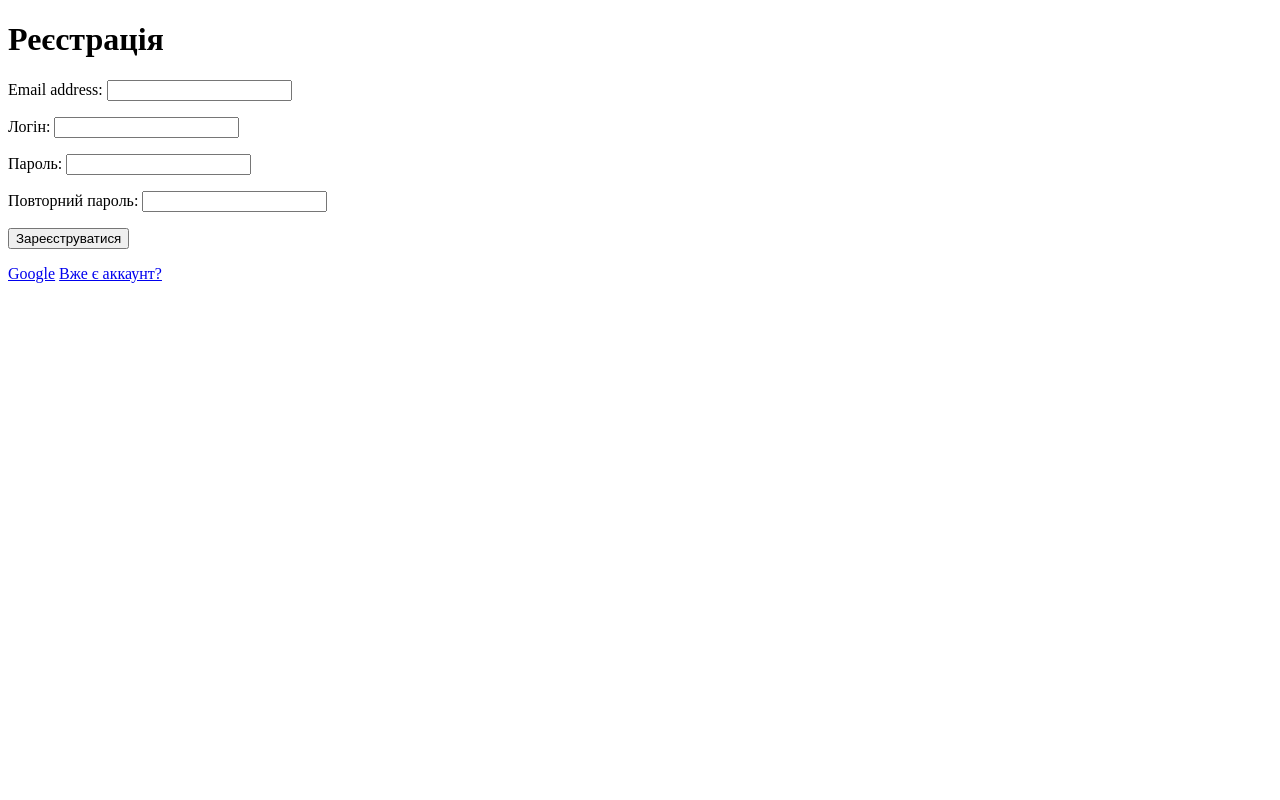
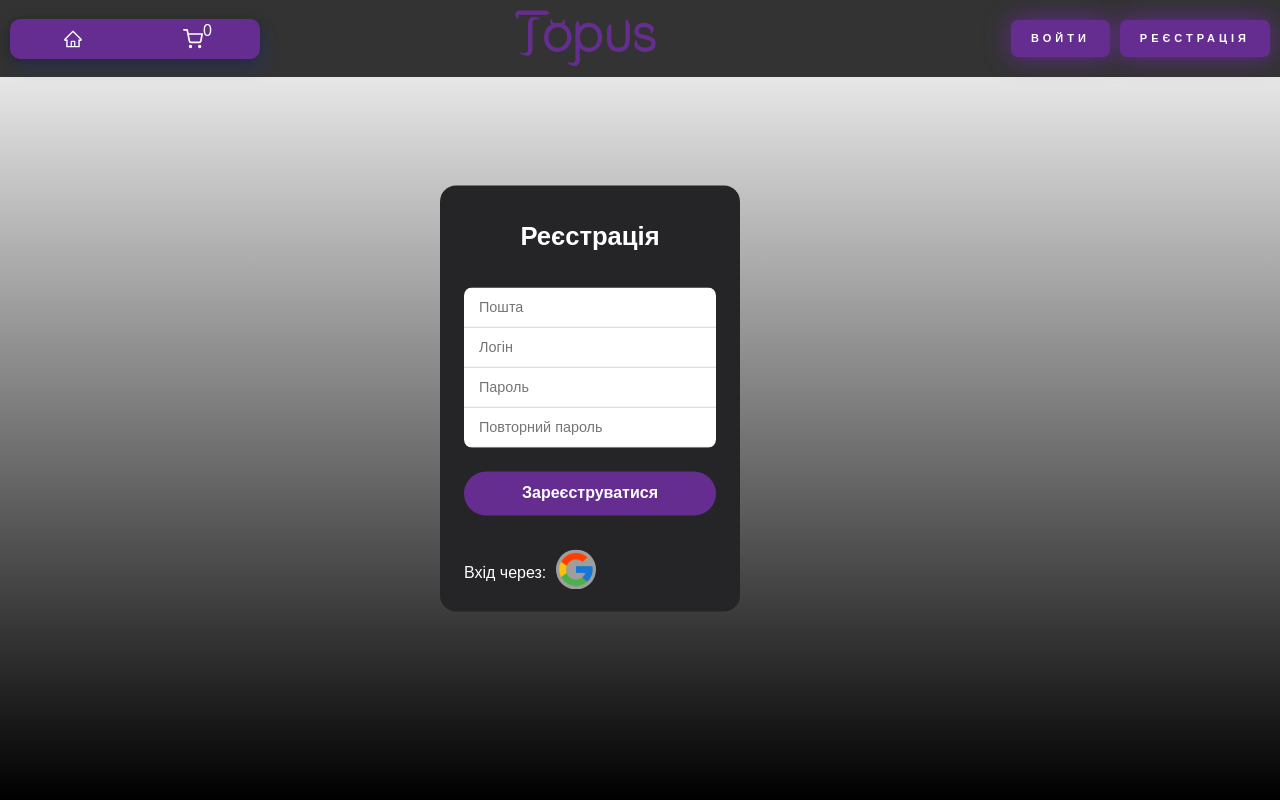
Before and after one commit to ZHMESHNECK/TOPUS-shop, a Django app: page /api/registration/ in a window 1280 px wide. Run offline with Django 4.2, Linux system fonts and the light colour scheme; parts of the project's set-up code (start-up, migrations or seed data) failed here and were passed over; some libraries are stand-ins or nearby versions; grey boxes are pictures that could not be loaded.

Commit message:
fix login/reg page + page 404

```diff
--- a/TOPUS/settings.py
+++ b/TOPUS/settings.py
@@ -54,7 +54,6 @@ INSTALLED_APPS = [
     'social_django',
     'debug_toolbar',
     'rest_framework_simplejwt',
-    'crispy_forms',
     'phonenumber_field',
 
     'products',
@@ -242,8 +241,6 @@ EMAIL_HOST_USER = env('EMAIL_USER')
 EMAIL_HOST_PASSWORD = env('EMAIL_PASS')
 EMAIL_USE_TLS = True
 
-CRISPY_TEMPLATE_PACK = 'bootstrap4'
-
 LOGIN_REDIRECT_URL = '/'
 LOGOUT_REDIRECT_URL = '/'
 
--- a/cart/views.py
+++ b/cart/views.py
@@ -15,7 +15,6 @@ class CartAPI(APIView):
     """
     Single API to handle cart operations
     """
-    permission_classes = [IsAuthenticated]
     authentication_classes = [SessionAuthentication]
     renderer_classes = (renderers.JSONRenderer, renderers.TemplateHTMLRenderer)
 
--- a/products/templates/base.html
+++ b/products/templates/base.html
@@ -27,7 +27,6 @@
             </a>
 
 
-
             <a href="{% url 'cart' %}" class="button">
                 <svg xmlns="http://www.w3.org/2000/svg" width="1em" height="1em" stroke-linejoin="round"
                     stroke-linecap="round" viewBox="0 0 24 24" stroke-width="2" fill="none" stroke="currentColor"
@@ -35,9 +34,8 @@
                     <circle r="1" cy="21" cx="9"></circle>
                     <circle r="1" cy="21" cx="20"></circle>
                     <path d="M1 1h4l2.68 13.39a2 2 0 0 0 2 1.61h9.72a2 2 0 0 0 2-1.61L23 6H6"></path>
-                </svg>
+                </svg><p id="num_of_cart">{% show_count_cart request %}</p>
             </a>
-
         </div>
 
 
--- a/products/urls.py
+++ b/products/urls.py
@@ -1,7 +1,7 @@
 from rest_framework.routers import SimpleRouter
 from django.conf.urls.static import static
 from django.conf import settings
-from relations.utils import favourite_rel
+from relations.utils import favourite_rel, render_404
 from relations.views import main
 from products.views import ClothviewSet, GamingViewSet, HomeViewSet
 
@@ -15,7 +15,8 @@ router.register(r'for_home', HomeViewSet, basename='home')
 
 urlpatterns = [
     path('', main, name='home'),
-    path('add_to_fav/<int:pk>', favourite_rel, name='add_to_fav')
+    path('add_to_fav/<int:pk>', favourite_rel, name='add_to_fav'),
+    path('404', render_404, name='404')
 ] + static(settings.MEDIA_URL, document_root=settings.MEDIA_ROOT)
 
 
--- a/relations/utils.py
+++ b/relations/utils.py
@@ -1,4 +1,4 @@
-from django.shortcuts import get_object_or_404, redirect
+from django.shortcuts import get_object_or_404, redirect, render
 from django.contrib import messages
 from relations.models import Relation
 from relations.forms import AnswerForm, RelationForm
@@ -148,3 +148,7 @@ def favourite_rel(request, pk):
             item.in_liked.add(request.user)
         return redirect(request.META.get('HTTP_REFERER', '/'))
     return redirect('login')
+
+
+def render_404(request):
+    return render(request, '404.html', status=404)
--- a/static/css/base.css
+++ b/static/css/base.css
@@ -1,12 +1,13 @@
-html, body {
+html,
+body {
     height: 100%;
     margin: 0;
-    padding: 0;}
+    padding: 0;
+}
 
 
 body {
     font-family: Arial, sans-serif;
-
     background-color: aliceblue;
     background-repeat: no-repeat;
     background-size: cover;
@@ -17,6 +18,9 @@ body {
     list-style: none;
     padding: 10px;
     margin: 0px;
+}
+a {
+    text-decoration: none;
 }
 
 header {
@@ -58,7 +62,7 @@ header {
         0 0 25px rgb(162, 56, 242),
         0 0 50px rgb(162, 56, 242),
         0 0 100px rgb(162, 56, 242);
-    cursor:pointer;
+    cursor: pointer;
     color: #fff;
 }
 
--- /dev/null
+++ b/static/css/style_reg.css
@@ -0,0 +1,316 @@
+html,
+body {
+    height: 100%;
+    margin: 0;
+    padding: 0;
+}
+
+.mains {
+    position: absolute;
+    top: 50%;
+    left: 50%;
+    width: 400px;
+    /* padding: 40px; */
+    margin: 20px auto;
+    transform: translate(-50%, -55%);
+    /* background: rgba(0, 0, 0, .9); */
+    box-sizing: border-box;
+    /* box-shadow: 0 15px 25px rgba(0, 0, 0, .6); */
+    /* border-radius: 10px; */
+}
+
+body {
+    font-family: Arial, sans-serif;
+    background: linear-gradient(to bottom, #ffffff, #000000);
+    background-repeat: no-repeat;
+    background-size: cover;
+}
+
+
+
+
+.form-box {
+    max-width: 300px;
+    background: #252426;
+    overflow: hidden;
+    border-radius: 16px;
+    color: #fff;
+}
+
+.form {
+    position: relative;
+    display: flex;
+    flex-direction: column;
+    padding: 32px 24px 24px;
+    gap: 16px;
+    text-align: center;
+}
+
+/*Form text*/
+.title {
+    font-weight: bold;
+    font-size: 1.6rem;
+    color: white;
+}
+
+
+.subtitle {
+    font-size: 1rem;
+    color: white;
+}
+
+.login-link {
+    color: red;
+    text-decoration: none;
+}
+
+
+
+
+
+
+
+
+
+/*Inputs box*/
+.form-container {
+    overflow: hidden;
+    border-radius: 8px;
+    background-color: #252426;
+    margin: 1rem 0 .5rem;
+    width: 100%;
+}
+
+.input {
+    background: white;
+    border: 0;
+    outline: 0;
+    height: 40px;
+    width: 100%;
+    border-bottom: 1px solid #eee;
+    font-size: .9rem;
+    padding: 8px 15px;
+}
+
+.form-section {
+    padding: 16px;
+    font-size: .85rem;
+    background-color: #252426;
+    box-shadow: rgb(0 0 0 / 8%) 0 -1px;
+}
+
+.form-section a {
+    font-weight: bold;
+    color: #662D91;
+    transition: color .3s ease;
+    text-decoration: none;
+}
+
+.form-section a:hover {
+    color: #662D91;
+    text-decoration: underline;
+
+}
+
+/*Button*/
+.form button {
+    background-color: #662D91;
+    color: #fff;
+    border: 0;
+    border-radius: 24px;
+    padding: 10px 16px;
+    font-size: 1rem;
+    font-weight: 600;
+    cursor: pointer;
+    transition: background-color .3s ease;
+}
+
+.form button:hover {
+    background-color: #421c5e;
+}
+
+.ul {
+    list-style: none;
+    padding: 10px;
+    margin: 0px;
+}
+
+header {
+    background-color: #333;
+    color: #fff;
+    display: flex;
+    justify-content: space-between;
+    align-items: center;
+    padding: 10px 20px;
+}
+
+.header-r {
+    display: flex;
+    margin-left: 100px;
+}
+
+.shadow__btn {
+    padding: 10px 20px;
+    border: none;
+    font-size: 11px;
+    color: #fff;
+    border-radius: 7px;
+    letter-spacing: 4px;
+    font-weight: 700;
+    text-transform: uppercase;
+    transition: 0.5s;
+    transition-property: box-shadow;
+    background: rgb(102, 45, 145);
+    box-shadow: 0 0 25px rgb(102, 45, 145);
+    text-decoration: none;
+}
+
+.button-spacing {
+    width: 10px;
+}
+
+.shadow__btn:hover {
+    box-shadow: 0 0 5px rgb(162, 56, 242),
+        0 0 25px rgb(162, 56, 242),
+        0 0 50px rgb(162, 56, 242),
+        0 0 100px rgb(162, 56, 242);
+    cursor: pointer;
+}
+
+
+.button-container {
+    display: flex;
+    background-color: rgba(102, 45, 145);
+    width: 250px;
+    height: 40px;
+    align-items: center;
+    justify-content: space-around;
+    border-radius: 10px;
+    box-shadow: rgba(0, 0, 0, 0.35) 0px 5px 15px,
+        rgba(49, 98, 232, 0.2) 5px 10px 15px;
+}
+
+.button {
+    outline: 0 !important;
+    border: 0 !important;
+    width: 40px;
+    height: 40px;
+    border-radius: 50%;
+    background-color: transparent;
+    display: flex;
+    align-items: center;
+    justify-content: center;
+    color: #fff;
+    transition: all ease-in-out 0.3s;
+    cursor: pointer;
+}
+
+.button:hover {
+    transform: translateY(-3px);
+}
+
+.icon {
+    font-size: 20px;
+}
+
+
+.google {
+    color: #ffffff;
+}
+
+.noacc,
+.respaww,
+.google,
+.gogbnt {
+    margin: 10px 0;
+}
+
+.noacc,
+.respaww,
+.google {
+    margin-bottom: 15px;
+}
+
+.login-box a.a2 {
+    color: #fff;
+    text-decoration: none;
+}
+
+.login-box a.a2:hover {
+    background: transparent;
+    color: #aaa;
+    border-radius: 5px;
+}
+
+/* asd */
+.login-box .user-box input:active {
+    background: transparent;
+}
+
+.ul {
+    list-style: none;
+    padding: 10px;
+    margin: 0px;
+}
+
+
+
+
+.gogbnt {
+    text-decoration: none;
+    color: chartreuse;
+}
+
+.noacc {
+
+    text-decoration: none;
+    color: #fff;
+}
+
+.respaww {
+    text-decoration: none;
+    color: #fff;
+}
+
+.respaww:hover {
+    cursor: pointer;
+    color: brown;
+}
+
+.noacc:hover {
+    color: brown;
+}
+
+
+.errorlist {
+    color: white;
+}
+
+
+/* GGGGOOOOOGGGGLEEE*/
+
+
+.google {
+    display: flex;
+    align-items: center;
+}
+
+.google span {
+    margin-right: 10px;
+    margin-left: 24px;
+}
+
+.google-login-button {
+    width: 40px;
+    height: 40px;
+    cursor: pointer;
+    border: none;
+    border-radius: 50%;
+    background: url('link_to_google_icon.png') center/cover no-repeat;
+    transition: transform 0.2s ease-in-out;
+}
+
+
+.google-login-button:hover {
+    transform: scale(1.1);
+}
--- a/static/js/script.js
+++ b/static/js/script.js
@@ -37,8 +37,7 @@ function AddToCart(e) {
     })
         .then(res => res.json())
         .then(data => {
-            document.getElementById('num_of_cart').innerHTML = 'Кошик - ' + data.len
-            // console.log(data.len)
+            document.getElementById('num_of_cart').innerHTML = data.len
         })
         .catch(error => {
             console.log(error)
--- a/users/forms.py
+++ b/users/forms.py
@@ -7,10 +7,14 @@ import json
 class UserRegistrationForm(forms.ModelForm):
     """Форма реєстрації
     """
-    username = forms.CharField(label='Логін')
-    password = forms.CharField(label='Пароль', widget=forms.PasswordInput)
+    email = forms.EmailField(label='', widget=forms.EmailInput(
+        attrs={'class': 'input', 'placeholder': 'Пошта'}))
+    username = forms.CharField(label='', widget=forms.TextInput(
+        attrs={'class': 'input', 'placeholder': 'Логін'}))
+    password = forms.CharField(label='', widget=forms.PasswordInput(
+        attrs={'class': 'input', 'placeholder': 'Пароль'}))
     re_password = forms.CharField(
-        label='Повторний пароль', widget=forms.PasswordInput)
+        label='', widget=forms.PasswordInput(attrs={'class': 'input', 'placeholder': 'Повторний пароль'}))
 
     class Meta:
         model = User
@@ -39,7 +43,7 @@ class LoginUserForm(AuthenticationForm):
     username = forms.CharField(
         label='Пошта / Логін')
     password = forms.CharField(
-        label='Пароль',widget=forms.PasswordInput)
+        label='Пароль', widget=forms.PasswordInput)
 
 
 class ForgotPasswordForm(forms.ModelForm):
--- a/users/templates/login.html
+++ b/users/templates/login.html
@@ -1,6 +1,6 @@
 {% extends 'base.html' %}
+{% load static %}
 {% block content %}
-{% load static %}
 
 <head>
     <link rel="stylesheet" href="{% static 'css/style_sing.css' %}">
@@ -36,8 +36,8 @@
 
     <div class="google">
         <span>Вхід через: </span>
-        <input type="image" src="{% static 'images/google_sing.png' %}" alt="Login with Google"
-            class="google-login-button">
+        <a href="{% url 'social:begin' 'google-oauth2' %}"><input type="image"
+                src="{% static 'images/google_sing.png' %}" alt="Login with Google" class="google-login-button"></a>
     </div>
 </div>
 {% endif %}
--- a/users/templates/register.html
+++ b/users/templates/register.html
@@ -1,32 +1,37 @@
-<!DOCTYPE html>
-<html lang="en">
+{% extends 'base.html' %}
+{% load static %}
+{% block content %}
+
+<link rel="stylesheet" href="{% static 'css/style_reg.css' %}">
+
+
+{% if request.user.is_authenticated %}
 
 <head>
-    <meta charset="UTF-8">
-    <meta name="viewport" content="width=device-width, initial-scale=1.0">
-    <title>register</title>
+    <meta http-equiv="refresh" content="0;URL={% url '404' %}" />
 </head>
+{% else %}
 
-<body>
-    <h1>Реєстрація</h1>
-    {% if request.user.is_authenticated %}
-    <p>Ви вже увійшли в свій аккаунт,
-        якщо ви бажаєте зареєструвати нового користувача, вам потрібно вийти зі старого профілю<a
-            href="{% url 'logout' %}">Вихід</a></button>
-    </p>
 
-    {% else %}
+<div class="mains">
+    <div class="form-box">
+        <form method="post" class="form">
+            {% csrf_token %}
+            <span class="title">Реєстрація</span>
+            {{ form.non_field_errors }}
+            <div class="form-container">
+                {{ form }}
+            </div>
+            <button type="submit">Зареєструватися</button>
+        </form>
 
-    <form method="post">
-        {% csrf_token %}
-        {{ form.non_field_errors }}
-        {{ form.as_p }}
-        <p><input type="submit" value="Зареєструватися"></p>
-    </form>
+        <div class="google">
+            <span>Вхід через: </span>
+            <a href="{% url 'social:begin' 'google-oauth2' %}"><input type="image"
+                    src="{% static 'images/google_sing.png' %}" alt="Login with Google" class="google-login-button"></a>
+        </div>
+    </div>
+</div>
 
-    <a href="{% url 'social:begin' 'google-oauth2' %}">Google</a>
-    <a href="{% url 'login' %}">Вже є аккаунт?</a>
-    {% endif %}
-</body>
-
-</html>
+{% endif %}
+{% endblock %}
```
Also changed, not shown: static/css/style_sing.css (+85 -8 lines). Lines whose indentation alone changed are shown as unchanged.
